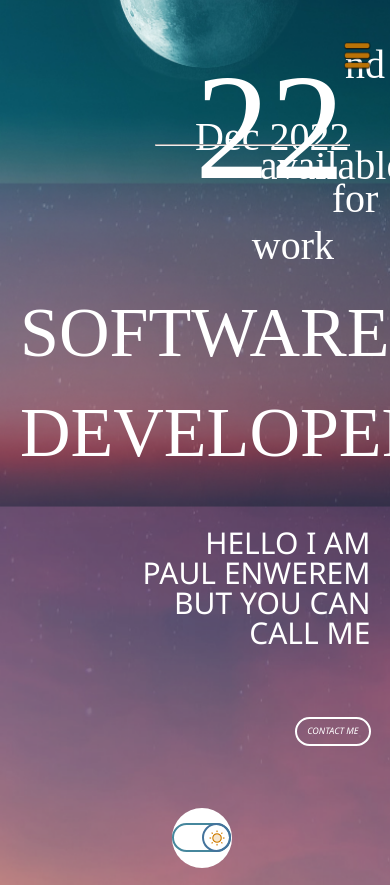
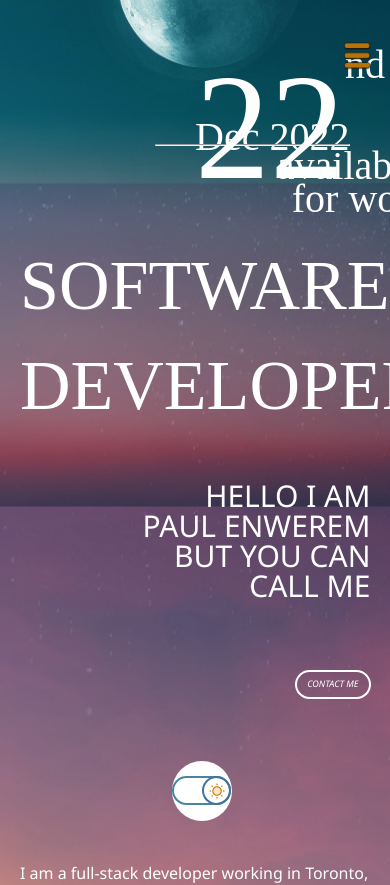
Before and after one commit to paulthechampion/champs-portfolio, a React (Create React App) app: page / in a window 390 px wide. Shown: the top 885 px of the page. Built offline with nearby package versions, Linux system fonts and the light colour scheme; some icons are missing; a web font is replaced by a local one.

Commit message:
phone available

```diff
--- a/public/style.css
+++ b/public/style.css
@@ -1062,9 +1062,11 @@ footer{height:10em; position: relative;bottom: 0%;left:0%;z-index: -1;
         font-size: 40px;
     }
     .available {
-        margin-left:8px;
+        margin-left:25px;
     }
-
+    .forWork {
+        margin-left: 40px;
+    }
     .day {
         font-size: 150px;
     }
```
